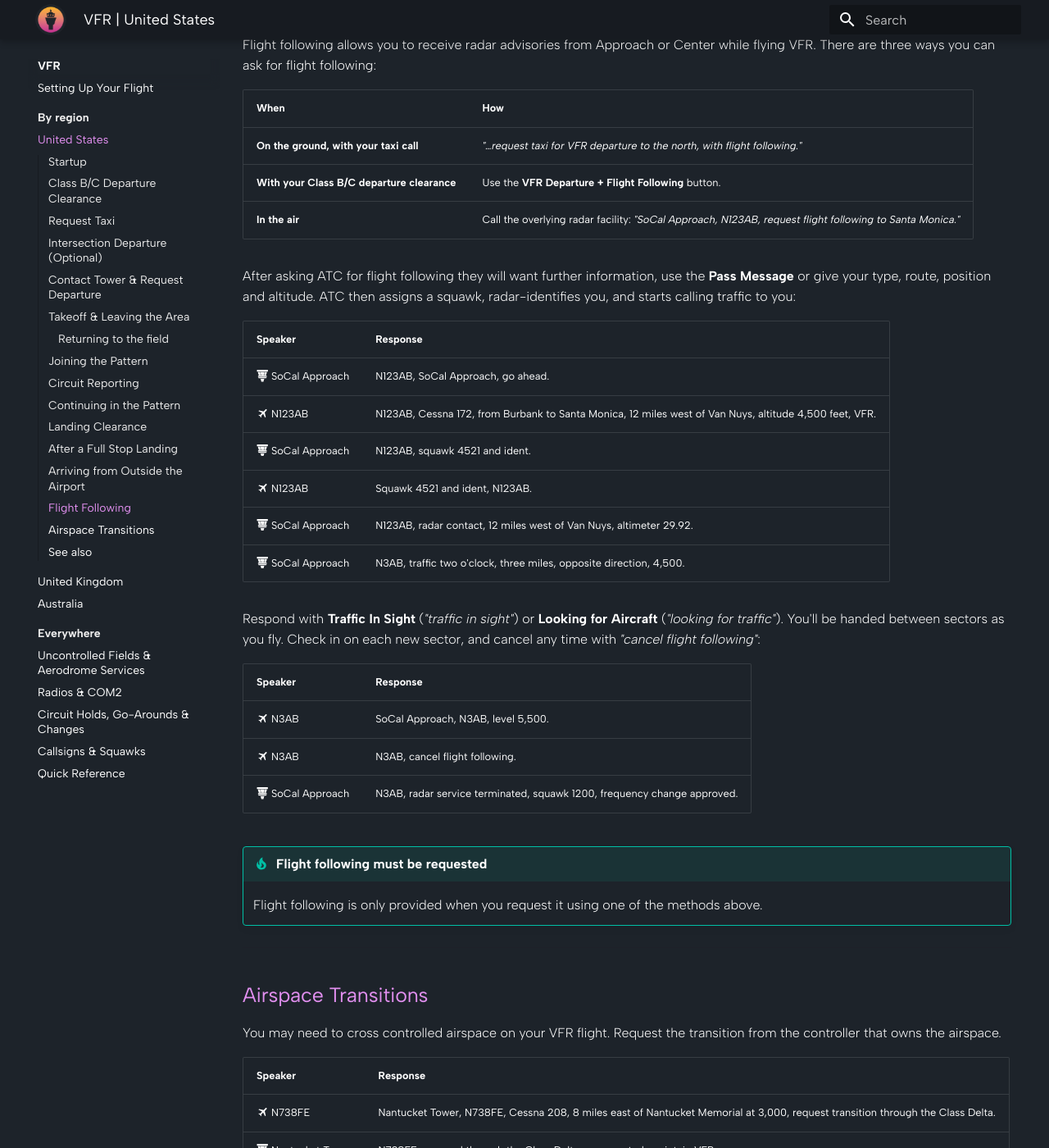
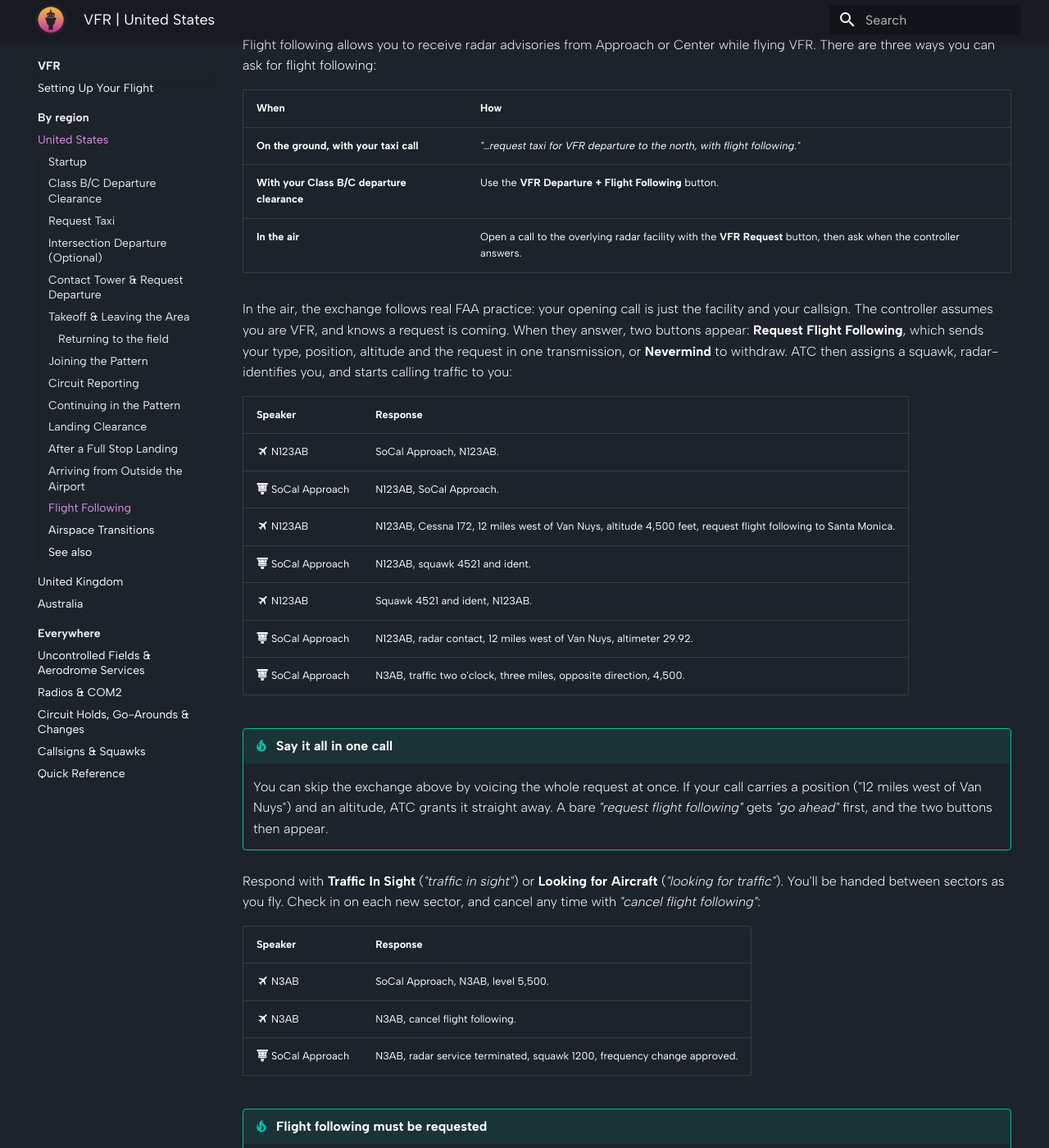
Before and after one commit to BeyondATC/BeyondATC_Wiki, an MkDocs documentation site: the page built from docs/vfr/united-states.md, in a window 1280 px wide and 1400 px high, scrolled down 10499 px. Shown: the whole window at 82% size. Built offline with MkDocs 1.6.1 and Material for MkDocs 9.7.7, drawn with Linux system fonts in a browser that asks for light colours; some of the changed text lies outside the part shown.

Commit message:
Minor edits to paths and VFR flight following name change

```diff
--- a/docs/vfr/united-states.md
+++ b/docs/vfr/united-states.md
@@ -145,7 +145,7 @@ If you are departing the area (not doing closed traffic):
 | **Class B/C** | Tower hands you to Departure once you are airborne and about half a mile from the field: *"contact Burbank Departure 124.6."* Check in with **Announce On Frequency** (*"Burbank Departure, N123AB, off Burbank, passing 1,500"*) and you will get *"radar contact"*, along with flight following if you asked for it. |
 
 !!! tip "Requesting flight following after departure"
-    You can ask for flight following in the air if you didn't ask for it on the ground, click the "Request Flight Following" button or ask by voice.
+    You can ask for flight following in the air if you didn't ask for it on the ground. Click **VFR Request** to open the call, then **Request Flight Following** when the controller answers, or ask by voice. See [Flight Following](#flight-following).
 
 ### Returning to the field
 
@@ -332,18 +332,22 @@ Flight following allows you to receive radar advisories from Approach or Center
 |---|---|
 | **On the ground, with your taxi call** | *"…request taxi for VFR departure to the north, with flight following."* |
 | **With your Class B/C departure clearance** | Use the **VFR Departure + Flight Following** button. |
-| **In the air** | Call the overlying radar facility: *"SoCal Approach, N123AB, request flight following to Santa Monica."* |
+| **In the air** | Open a call to the overlying radar facility with the **VFR Request** button, then ask when the controller answers. |
 
-After asking ATC for flight following they will want further information, use the **Pass Message** or give your type, route, position and altitude. ATC then assigns a squawk, radar-identifies you, and starts calling traffic to you:
+In the air, the exchange follows real FAA practice: your opening call is just the facility and your callsign. The controller assumes you are VFR, and knows a request is coming. When they answer, two buttons appear: **Request Flight Following**, which sends your type, position, altitude and the request in one transmission, or **Nevermind** to withdraw. ATC then assigns a squawk, radar-identifies you, and starts calling traffic to you:
 
 | Speaker                       | Response                                                                          |
 | ----------------------------- | --------------------------------------------------------------------------------- |
-| :simple-tower: SoCal Approach | N123AB, SoCal Approach, go ahead.                                                 |
-| :material-airplane: N123AB    | N123AB, Cessna 172, from Burbank to Santa Monica, 12 miles west of Van Nuys, altitude 4,500 feet, VFR. |
+| :material-airplane: N123AB    | SoCal Approach, N123AB.                                                           |
+| :simple-tower: SoCal Approach | N123AB, SoCal Approach.                                                           |
+| :material-airplane: N123AB    | N123AB, Cessna 172, 12 miles west of Van Nuys, altitude 4,500 feet, request flight following to Santa Monica. |
 | :simple-tower: SoCal Approach | N123AB, squawk 4521 and ident.                                                    |
 | :material-airplane: N123AB    | Squawk 4521 and ident, N123AB.                                                    |
 | :simple-tower: SoCal Approach | N123AB, radar contact, 12 miles west of Van Nuys, altimeter 29.92.                |
 | :simple-tower: SoCal Approach | N3AB, traffic two o'clock, three miles, opposite direction, 4,500.                |
+
+!!! tip "Say it all in one call"
+    You can skip the exchange above by voicing the whole request at once. If your call carries a position ("12 miles west of Van Nuys") and an altitude, ATC grants it straight away. A bare *"request flight following"* gets *"go ahead"* first, and the two buttons then appear.
 
 Respond with **Traffic In Sight** (*"traffic in sight"*) or **Looking for Aircraft** (*"looking for traffic"*). You'll be handed between sectors as you fly. Check in on each new sector, and cancel any time with *"cancel flight following"*:
 
```
Also changed, not shown: docs/knowledge-base/cpdlc-a320fenix.md (+12 -12 lines), docs/knowledge-base/toolbar.md (+2 -1 lines), docs/vfr/australia.md (+7 -4 lines), docs/vfr/quick-reference.md (+1 -1 lines).
